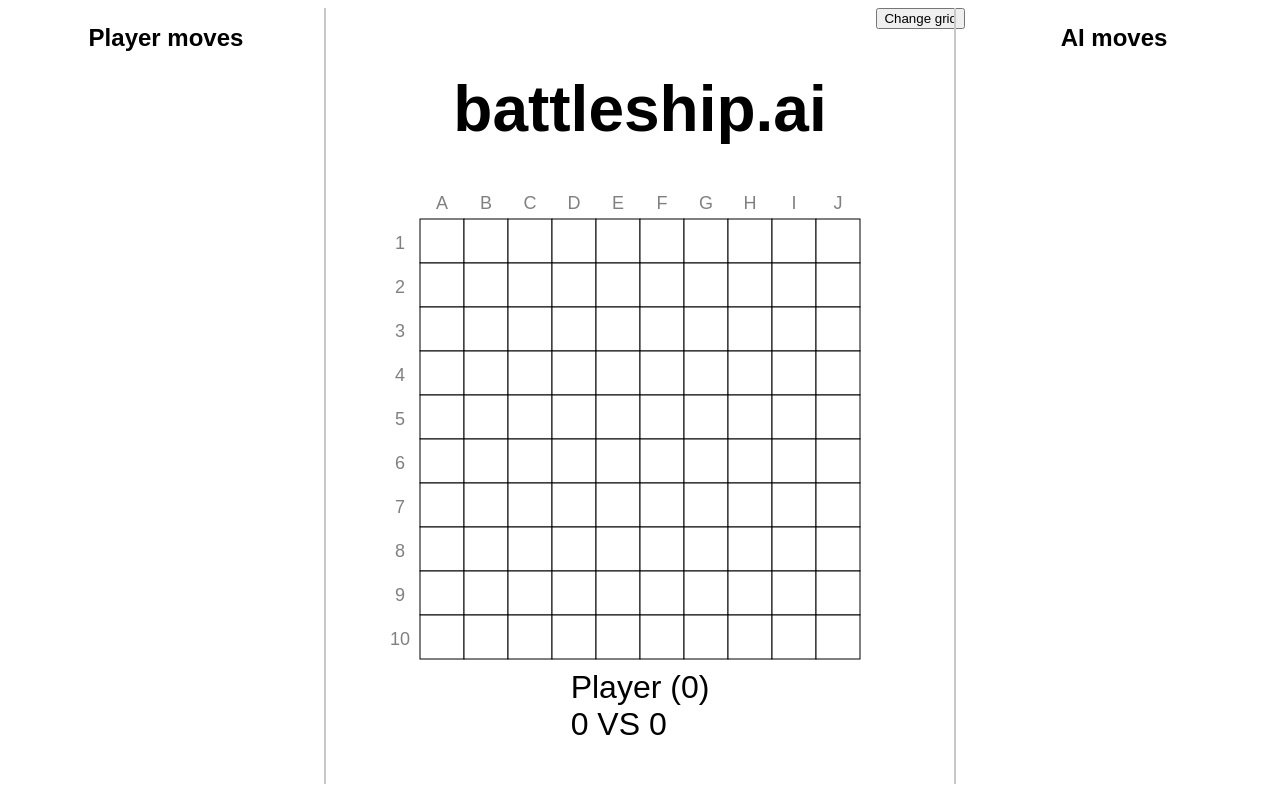
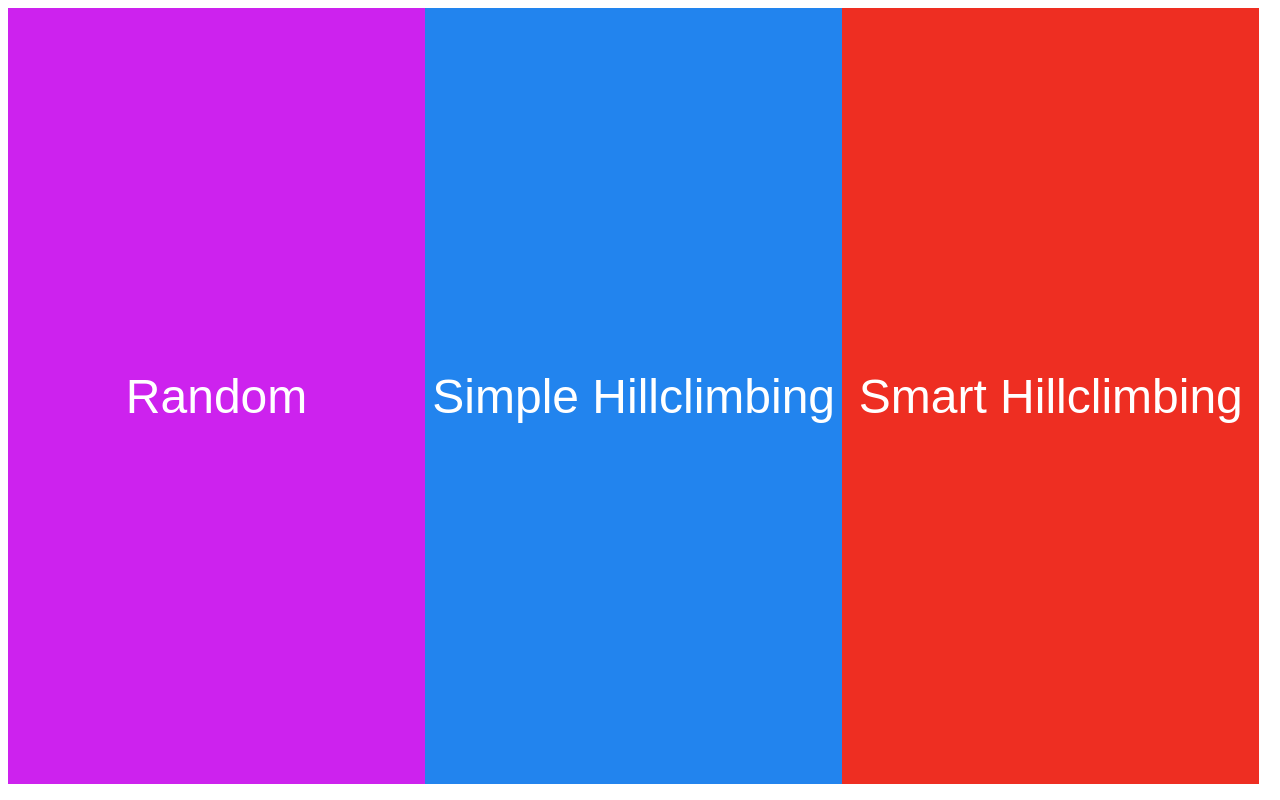
Before and after one commit to Kozukq/battleship_ai, a plain HTML site: page index.html in a window 1280 px wide. Drawn offline with Linux system fonts and the light colour scheme.

Commit message:
final but dirty

```diff
--- a/index.html
+++ b/index.html
@@ -8,26 +8,76 @@
 </head>
 
 <body>
-	<div id="container">
+
+	<div id="containerChoseAI" style="display: flex">
+		<div class="AIChoice" style="background-color: #CD22EE" onclick="setAI('random')">
+			<span class="AIChoiceText" style="font-size:3em;">Random</span>
+		</div>
+		<div class="AIChoice" style="background-color: #2284EE" onclick="setAI('naive')">
+			<span class="AIChoiceText" style="font-size:3em;">Simple Hillclimbing</span>
+		</div>
+		<div class="AIChoice" style="background-color: #EE2E22" onclick="setAI('smart')">
+			<span class="AIChoiceText" style="font-size:3em;">Smart Hillclimbing</span>
+		</div>
+	</div>
+
+	<div id="container2" style="display: none">
 		<div id="player" class="moves">
 			<h1 class="movesTitle">Player moves</h1>
 			<div id="playerMoves" style="width:100%;"></div>
 		</div>
-		<div id="game">
-			<div id="switchGrid">
-				<button onmousedown="changeGrid()" onmouseup="changeGrid()">
-					Change grid
-				</button>
+		<div id="game2">
+			<div>
+				<button onclick="changeMode()">Game mode</button>
 			</div>
-			<h1 style="font-size:4em;">battleship.ai</h1>
-			<canvas></canvas>
-			<div id="gridName" style="font-size:2em;"></div>
+			<h1 style="font-size:3em;">battleship.ai</h1>
+			<div style="display: flex; flex-direction: row">
+				<div style="justify-content: space-between;">
+					<canvas id="gridPlayer"></canvas>
+					<div id="gridNamePlayer" style="font-size:1.5em; text-align: center; color:#06B6D7"></div>
+					<div id="nbMovesPlayer" style="font-size:1.25em; text-align: center; padding:5px"></div>
+					<div id="scorePlayer" style="font-size:1.25em; text-align: center"></div>
+				</div>
+				<div>
+					<canvas id="gridAI"></canvas>
+					<div id="gridNameAI" style="font-size:1.5em; text-align: center; color:#EE3A22"></div>
+					<div id="nbMovesAI" style="font-size:1.25em; text-align: center; padding:5px"></div>
+					<div id="scoreAI" style="font-size:1.25em; text-align: center"></div>
+				</div>
+			</div>
 		</div>
 		<div id="ai" class="moves">
 			<h1 class="movesTitle">AI moves</h1>
 			<div id="aiMoves" style="width:100%;"></div>
 		</div>
 	</div>
+
+
+	<div id="container" style="display: none">
+		<div id="player" class="moves">
+			<h1 class="movesTitle">Player moves</h1>
+			<div id="playerMoves2" style="width:100%;"></div>
+		</div>
+		<div id="game">
+			<div id="switchGrid">
+				<button onclick="changeMode()">Demo mode</button>
+				<button onclick="changeGrid()">
+					Change grid
+				</button>
+			</div>
+			<h1 style="font-size:3em;">battleship.ai</h1>
+			<canvas id="gridGame"></canvas>
+			<div id="gridName" style="font-size:1.5em; text-align: center;"></div>
+			<div id="nbMoves" style="font-size:1.25em; text-align: center; padding:5px"></div>
+			<div id="score" style="font-size:1.25em; text-align: center"></div>
+		</div>
+		<div id="ai" class="moves">
+			<h1 class="movesTitle">AI moves</h1>
+			<div id="aiMoves2" style="width:100%;"></div>
+		</div>
+	</div>
+
+
 	<script src="ships.js"></script>
 	<script src="app.js"></script>
 </body>
--- a/ships.js
+++ b/ships.js
@@ -17,70 +17,155 @@ var grid1 = {
 
 var grid2 = {
 
-    destroyer1 : [20,31],
-    destroyer2 : [39,50],
-    destroyer3 : [12,23],
-    destroyer4 : [72,73],
+    destroyer1 : [33,43],
+    destroyer2 : [35,45],
+    destroyer3 : [37,47],
+    destroyer4 : [39,49],
 
-    submarine1 : [3,4,5],
-    submarine2 : [69,80,91],
-    submarine3 : [105,106,107],
+    submarine1 : [75,85,95],
+    submarine2 : [90,91,92],
+    submarine3 : [87,88,89],
 
-    battleship1 : [54,65,76,87],
-    battleship2 : [59,48,37,26],
+    battleship1 : [70,71,72,73],
+    battleship2 : [13,14,15,16],
 
-    aircraftcarrier1 : [110,111,112,113,114]
+    aircraftcarrier1 : [11,21,31,41,51]
 }
 
 var grid3 = {
 
-    destroyer1 : [6,7],
-    destroyer2 : [9,10],
-    destroyer3 : [34,45],
-    destroyer4 : [27,28],
+    destroyer1 : [0,10],
+    destroyer2 : [30,40],
+    destroyer3 : [60,70],
+    destroyer4 : [90,91],
 
-    submarine1 : [32,43,54],
-    submarine2 : [51,62,73],
-    submarine3 : [75,86,97],
+    submarine1 : [12,22,32],
+    submarine2 : [19,29,39],
+    submarine3 : [69,79,89],
 
-    battleship1 : [68,69,70,71],
-    battleship2 : [77,88,99,110],
+    battleship1 : [72,73,74,75],
+    battleship2 : [24,25,26,27],
 
-    aircraftcarrier1 : [0,1,2,3,4]
+    aircraftcarrier1 : [52,53,54,55,56]
 }
 
 var grid4 = {
 
-    destroyer1 : [12,23],
-    destroyer2 : [19,20],
-    destroyer3 : [37,48],
-    destroyer4 : [41,42],
+    destroyer1 : [16,17],
+    destroyer2 : [36,37],
+    destroyer3 : [56,57],
+    destroyer4 : [76,77],
 
-    submarine1 : [64,75,86],
-    submarine2 : [4,5,6],
-    submarine3 : [44,55,66],
+    submarine1 : [20,21,22],
+    submarine2 : [40,41,42],
+    submarine3 : [60,61,62],
 
-    battleship1 : [79,80,81,82],
-    battleship2 : [104,105,106,107],
+    battleship1 : [0,1,2,3],
+    battleship2 : [80,81,82,83],
 
-    aircraftcarrier1 : [28,39,50,61,72]
+    aircraftcarrier1 : [24,34,44,54,64]
 }
 
 var grid5 = {
 
-    destroyer1 : [10,21],
-    destroyer2 : [27,28],
-    destroyer3 : [110,111],
-    destroyer4 : [95,106],
+    destroyer1 : [23,24],
+    destroyer2 : [70,71],
+    destroyer3 : [58,68],
+    destroyer4 : [9,19],
 
-    submarine1 : [34,45,56],
-    submarine2 : [50,51,52],
-    submarine3 : [54,65,76],
+    submarine1 : [44,54,64],
+    submarine2 : [76,86,96],
+    submarine3 : [3,4,5],
 
-    battleship1 : [11,12,13,14],
-    battleship2 : [5,6,7,8],
+    battleship1 : [11,21,31,41],
+    battleship2 : [36,37,38,39],
 
-    aircraftcarrier1 : [59,70,81,92,103]
+    aircraftcarrier1 : [90,91,92,93,94]
 }
 
-var grids = [grid1,grid2,grid3,grid4,grid5];
+var grid6 = {
+
+    destroyer1 : [89,99],
+    destroyer2 : [0,1],
+    destroyer3 : [13,14],
+    destroyer4 : [32,42],
+
+    submarine1 : [71,81,91],
+    submarine2 : [7,8,9],
+    submarine3 : [28,38,48],
+
+    battleship1 : [63,73,83,93],
+    battleship2 : [67,77,87,97],
+
+    aircraftcarrier1 : [55,65,75,85,95]
+}
+
+var grid7 = {
+
+    destroyer1 : [11,12],
+    destroyer2 : [78,68],
+    destroyer3 : [70,71],
+    destroyer4 : [44,54],
+
+    submarine1 : [32,42,52],
+    submarine2 : [74,75,76],
+    submarine3 : [4,14,24],
+
+    battleship1 : [9,8,7,6],
+    battleship2 : [26,36,46,56],
+
+    aircraftcarrier1 : [93,94,95,96,97]
+}
+
+var grid8 = {
+
+    destroyer1 : [81,91],
+    destroyer2 : [22,32],
+    destroyer3 : [83,84],
+    destroyer4 : [54,64],
+
+    submarine1 : [60,61,62],
+    submarine2 : [14,24,34],
+    submarine3 : [96,97,98],
+
+    battleship1 : [16,17,18,19],
+    battleship2 : [47,57,67,77],
+
+    aircraftcarrier1 : [0,10,20,30,40]
+}
+
+var grid9 = {
+
+    destroyer1 : [80,90],
+    destroyer2 : [40,41],
+    destroyer3 : [92,93],
+    destroyer4 : [45,46],
+
+    submarine1 : [71,72,73],
+    submarine2 : [27,28,29],
+    submarine3 : [0,10,20],
+
+    battleship1 : [22,23,24,25],
+    battleship2 : [65,75,85,95],
+
+    aircraftcarrier1 : [58,68,78,88,98]
+}
+
+var grid10 = {
+
+    destroyer1 : [54,55],
+    destroyer2 : [68,78],
+    destroyer3 : [50,60],
+    destroyer4 : [80,90],
+
+    submarine1 : [13,14,15],
+    submarine2 : [31,32,33],
+    submarine3 : [52,62,72],
+
+    battleship1 : [83,84,85,86],
+    battleship2 : [9,19,29,39],
+
+    aircraftcarrier1 : [7,17,27,37,47]
+}
+
+var grids = [grid1,grid2,grid3,grid4,grid5,grid6,grid7,grid8,grid9,grid10];
--- a/styles.css
+++ b/styles.css
@@ -7,17 +7,44 @@ canvas {
 	object-fit: contain;
 }
 
+.AIChoice {
+	display: flex;
+	width: 33%;
+	align-items: center;
+	justify-content:center;
+	color:white;
+	transition: transform 0.3s;
+}
+
+.AIChoice:hover {
+	cursor: pointer;
+	transform: scale(1.2);
+}
+
+
+#containerChoseAI {
+	display:flex;
+	min-height: 98vh;
+	width:100%;
+}
+
 #container {
 	display:flex;
 	justify-content:space-between;
 	width:100%;
 }
 
+#container2 {
+	display:flex;
+	flex-direction: row;
+	justify-content:space-between;
+	width:100%;
+}
+
 #switchGrid {
 	display: flex;
-    justify-content: flex-end;
+    justify-content: space-around;
     width: 100%;
-    margin-left: 150px;
 }
 
 .moves {
@@ -36,6 +63,15 @@ canvas {
 	flex-direction: column;
 }
 
+#playerMoves2 {
+	display:flex;
+	flex-direction: column;
+}
+#aiMoves2 {
+	display:flex;
+	flex-direction: column;
+}
+
 #player{
 	border-right:#C8C8C8 2px solid;
 }
@@ -48,6 +84,15 @@ canvas {
 	justify-content:flex-start;
 	align-items:center;
 	flex-direction:column;
+}
+
+#game2 {
+	display:flex;
+	justify-content:flex-start;
+	align-items:center;
+	flex-direction:column;
+	margin-left: 50px;
+	margin-right: 50px;
 }
 
 .movesTitle {
```
Also changed, not shown: images/hit.png (added).
